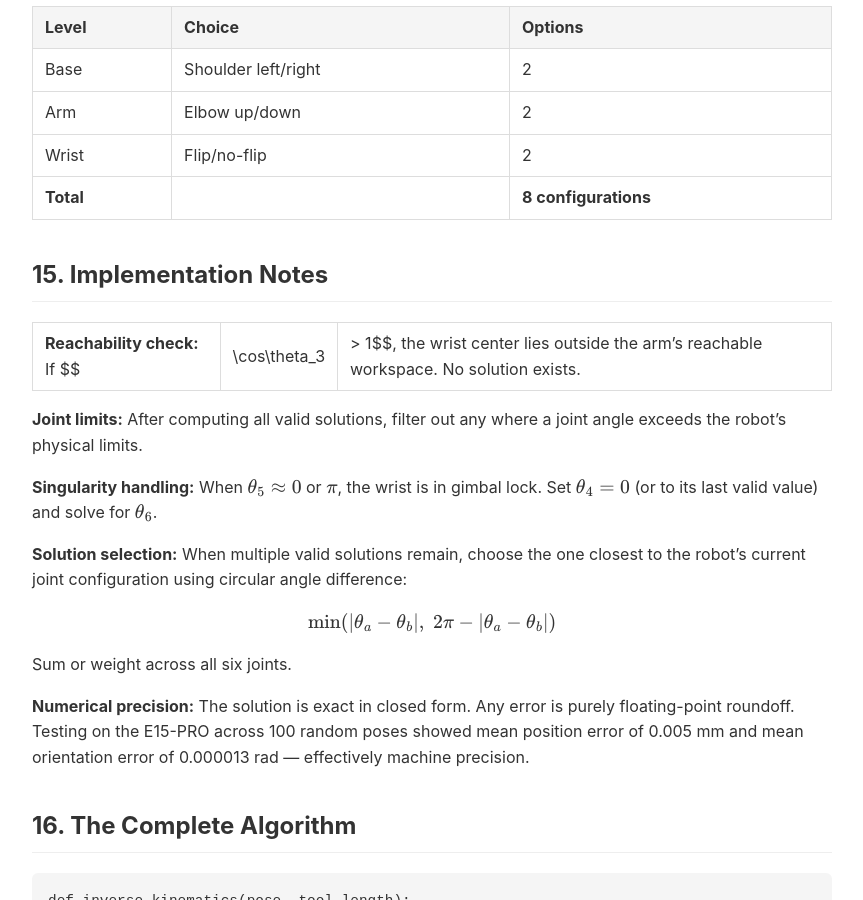
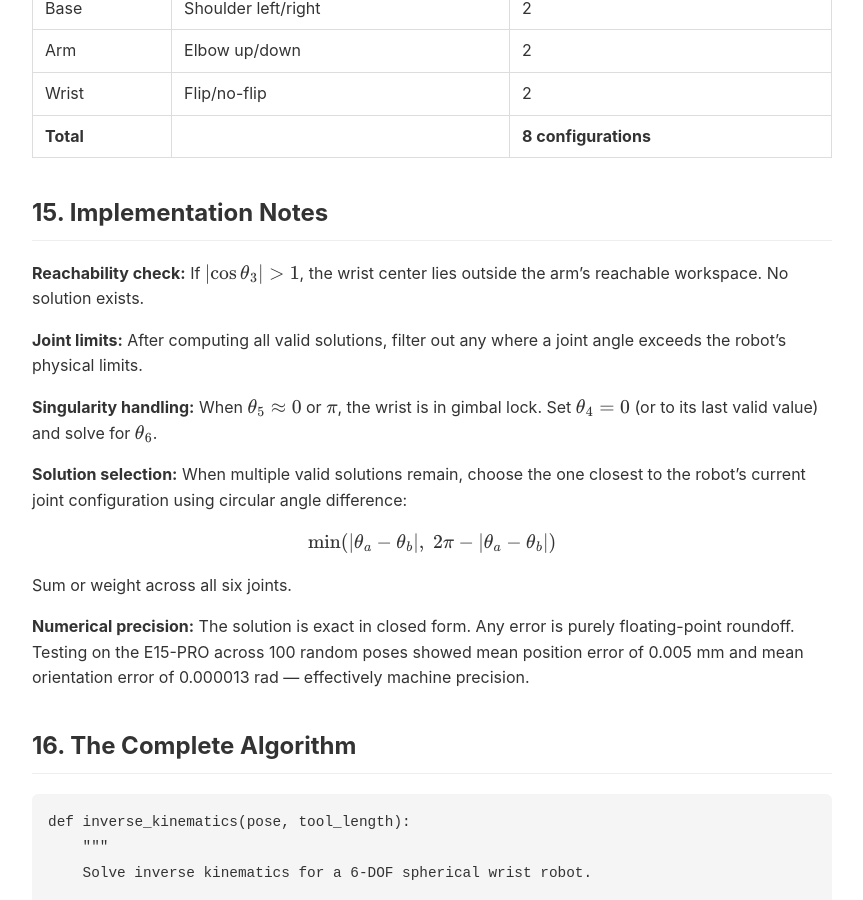
Before and after one commit to victorwu-robotics/hatch, a Jekyll site: the page built from docs/inverse_kinematics.md, in a window 1280 px wide and 900 px high, scrolled down 10089 px. Shown: the whole window, without its empty margins (208-1071 px from the left). Built offline with Jekyll 4.4.1, drawn with Linux system fonts in a browser that asks for light colours; formulas are drawn with MathJax 3; some of the changed text lies outside the part shown.

Commit message:
Vertical bars corrected

```diff
--- a/docs/inverse_kinematics.md
+++ b/docs/inverse_kinematics.md
@@ -176,7 +176,7 @@ $$
 
 The $$\pm$$ gives us two possible values for $$\theta_3$$ — **elbow up** and **elbow down**. This is our second pair of solutions.
 
-If $$|\cos\theta_3| > 1$$, the wrist center is too far away. The arm cannot reach it. This is our reachability check.
+If $$\lvert\cos\theta_3\rvert > 1$$, the wrist center is too far away. The arm cannot reach it. This is our reachability check.
 
 ## 8. Finding Joint 2
 
@@ -359,7 +359,7 @@ $$
 \theta_3 = \text{atan2}\left(\pm\sqrt{1 - \cos^2\theta_3},\; \cos\theta_3\right)
 $$
 
-If $$|\cos\theta_3| > 1$$, the point is unreachable.
+If $$\lvert\cos\theta_3\rvert > 1$$, the point is unreachable.
 
 ### Step 5: Joint 2
 
@@ -436,7 +436,7 @@ Combining all choices:
 
 ## 15. Implementation Notes
 
-**Reachability check:** If $$|\cos\theta_3| > 1$$, the wrist center lies outside the arm's reachable workspace. No solution exists.
+**Reachability check:** If $$\lvert\cos\theta_3\rvert > 1$$, the wrist center lies outside the arm's reachable workspace. No solution exists.
 
 **Joint limits:** After computing all valid solutions, filter out any where a joint angle exceeds the robot's physical limits.
 
@@ -445,7 +445,7 @@ Combining all choices:
 **Solution selection:** When multiple valid solutions remain, choose the one closest to the robot's current joint configuration using circular angle difference:
 
 $$
-\min(|\theta_a - \theta_b|,\; 2\pi - |\theta_a - \theta_b|)
+\min(\lvert\theta_a - \theta_b\rvert,\; 2\pi - \lvert\theta_a - \theta_b\rvert)
 $$
 
 Sum or weight across all six joints.
```
